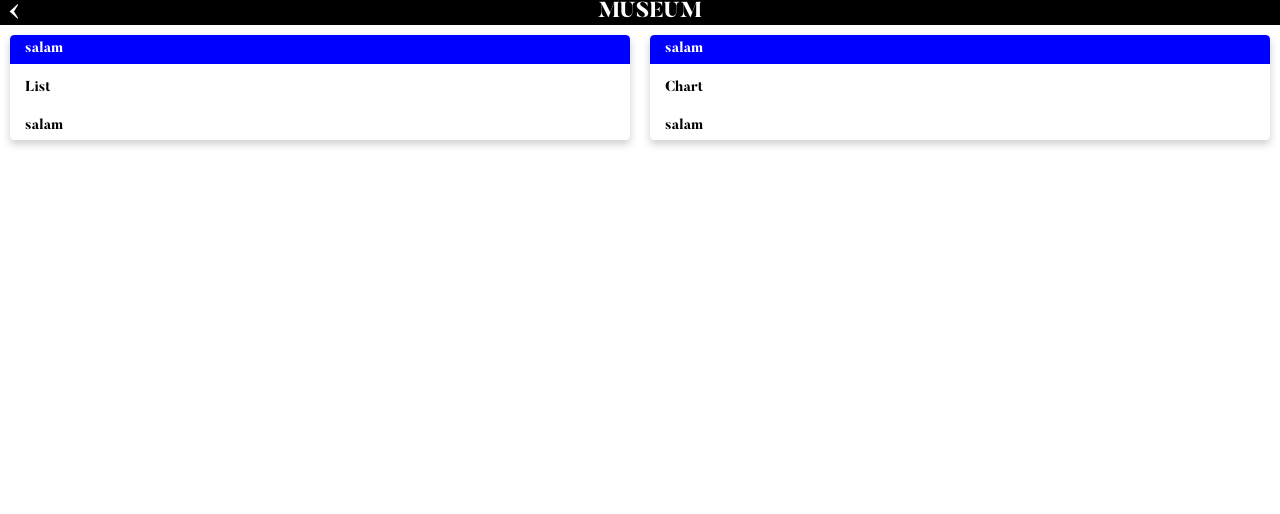
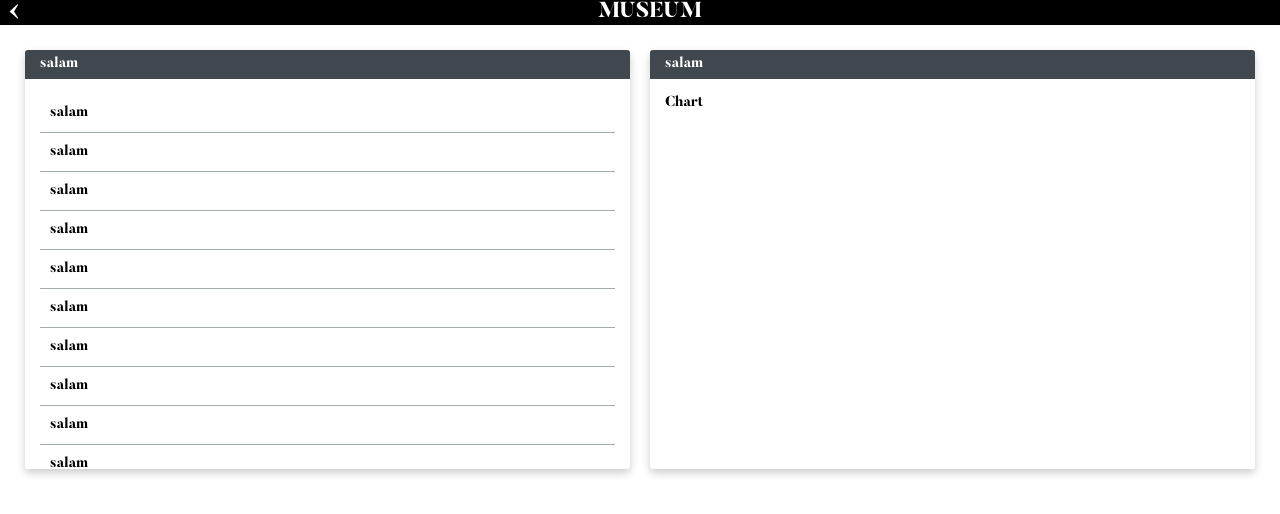
Before and after one commit to behzad888/QardioAssignment, a Next.js app: page /events in a window 1280 px wide. Shown: the top 514 px of the page. Built offline with nearby package versions, Linux system fonts and the light colour scheme.

Commit message:
color system

```diff
--- a/public/assets/theme.scss
+++ b/public/assets/theme.scss
@@ -192,12 +192,12 @@ body{
     margin:10px;
     box-shadow: 0 4px 8px 0 rgba(0,0,0,0.2);
     transition: 0.3s;
-    border-radius: 0.3em;
+    border-radius: 0.2em;
     .card-body{
         padding: 15px;
     }
     .card-header{
-        border-radius: 0.3em 0.3em 0 0;
+        border-radius: 0.2em 0.2em 0 0;
         padding: 5px 15px 6px 15px;
         background-color: $Blue;
         color: $White;
@@ -232,5 +232,26 @@ body{
 .events{
     display: flex;
     flex: 1;
-    flex-direction: row
+    flex-direction: row;
+    padding: 15px;
+
+    .card-header{
+        background-color: $Primary-Color;
+    }
+    .card-body{
+        max-height: 25em;
+        overflow-x: hidden;
+        overflow-y: scroll;
+        height: 100%;
+    }
+
+    .list-item{
+        border-bottom: 1px solid $Gray;
+        padding: 10px;
+
+        &:last-child{
+            border-bottom: 0;
+
+        }
+    }
 }
--- a/public/assets/variables.scss
+++ b/public/assets/variables.scss
@@ -1,9 +1,10 @@
-$Red: red;
-$Gray: #d8d8d8;
+$Red: #D32F2F;
+$Gray: #a2abad;
 $White: white;
 $Black: black;
-$Pink: pink;
-$Blue: blue;
+$Pink: #FF4081;
+$Blue: #303F9F;
+$Primary-Color: #40474f;
 
 $font-size: 0.9rem;
 
--- a/src/components/card/card.jsx
+++ b/src/components/card/card.jsx
@@ -4,7 +4,6 @@ import React, {type Element as ReactElement} from 'react';
 type CardPropType = {|
   children: ReactElement<any>,
   header: ReactElement<any>,
-  footer: ReactElement<any>,
 |};
 
 export default function Card(props: CardPropType) {
@@ -12,7 +11,6 @@ export default function Card(props: CardPropType) {
     <div className="card">
       {props.header && <div className="card-header">{props.header}</div>}
       <div className="card-body">{props.children}</div>
-      {props.footer && <div className="card-footer">{props.footer}</div>}
     </div>
   );
 }
--- a/src/containers/events/chart.jsx
+++ b/src/containers/events/chart.jsx
@@ -4,7 +4,7 @@ import {Card} from '../../components';
 
 function EventChart(props) {
   return (
-    <Card footer={<span> salam </span>} header={<span> salam </span>}>
+    <Card header={<span> salam </span>}>
       Chart
     </Card>
   );
--- a/src/containers/events/list.jsx
+++ b/src/containers/events/list.jsx
@@ -1,11 +1,20 @@
 //@flow
-import React, {memo} from 'react';
+import React, {memo, useState} from 'react';
 import {Card} from '../../components';
 
 function EventList(props) {
+    const [data, setData] = useState([1,2,3,4,5,6,7,8,9,4,5,6,4,5,6,8]);
+
+    debugger
   return (
-    <Card footer={<span> salam </span>} header={<span> salam </span>}>
-      List
+    <Card header={<span> salam </span>}>
+      {data.map((item,index)=>{
+        return(
+        <div key={index} className="list-item">
+        <span> salam</span>
+        </div>)
+      })
+    }
     </Card>
   );
 }
```
